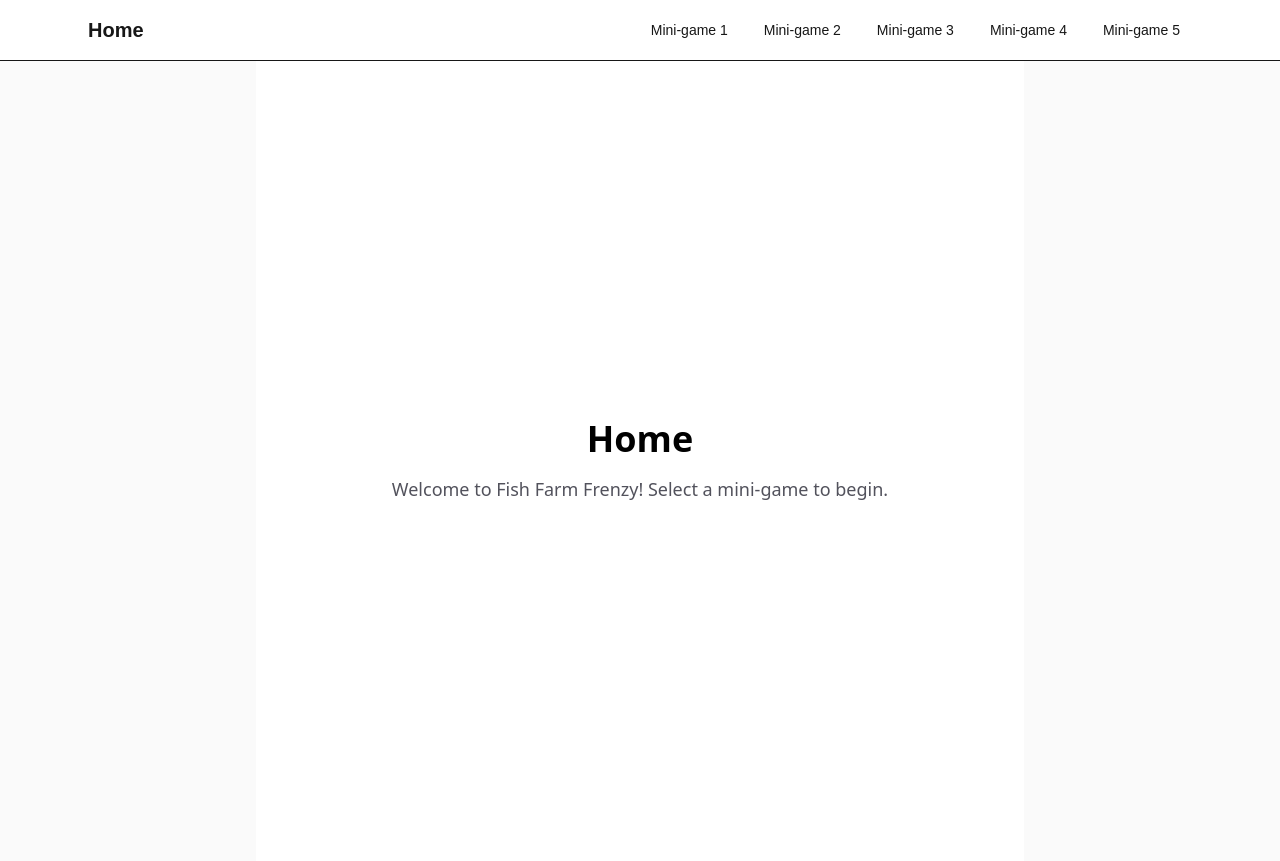
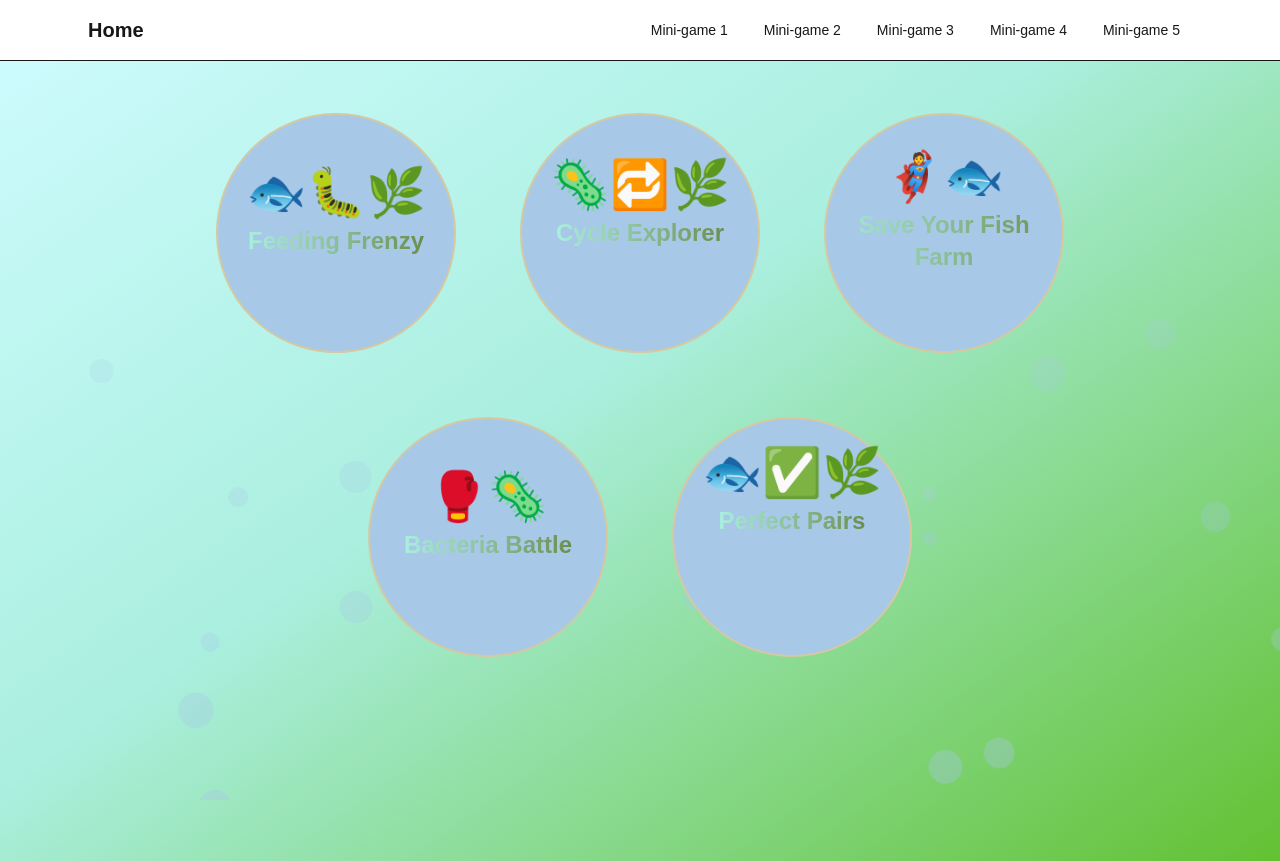
Before and after one commit to AshiJ7/FishFarmFrenzy, a Next.js app: page / in a window 1280 px wide. Built offline with nearby package versions, Linux system fonts and the light colour scheme.

Commit message:
Updated home screen

```diff
--- a/app/page.tsx
+++ b/app/page.tsx
@@ -1,14 +1,201 @@
-import Image from "next/image";
+import Link from "next/link";
+import { useMemo } from "react";
+
+//bubble animation
+const BubbleBackground = () => (
+  <div className="fixed inset-0 overflow-hidden pointer-events-none z-0">
+    {[...Array(18)].map((_, i) => {
+      const size = 12 + Math.random() * 24;
+      return (
+        <div
+          key={i}
+          className="absolute rounded-full opacity-40"
+          style={{
+            bottom: "-60px",
+            left: `${Math.random() * 100}%`,
+            width: `${size}px`,
+            height: `${size}px`,
+            backgroundColor: "var(--periwinkle)",
+            animation: `floatUp ${8 + Math.random() * 8}s linear infinite`,
+            animationDelay: `${Math.random() * 5}s`,
+          }}
+        />
+      );
+    })}
+
+      <style>{`
+      @keyframes floatUp {
+        0% { transform: translateY(0) scale(1); opacity: 0.4; }
+        100% { transform: translateY(-120vh) scale(1.3); opacity: 0; }
+      }
+      @keyframes gentleFloat {
+        0%, 100% { transform: translateY(0px); }
+        50% { transform: translateY(-6px); }
+      }
+      @keyframes rotateBounce {
+        0% { transform: rotate(0deg); }
+        50% { transform: rotate(10deg); }
+        100% { transform: rotate(0deg); }
+      }
+    `}</style>
+  </div>
+);
 
 export default function Home() {
-	return (
-		<div className="flex min-h-screen items-center justify-center bg-zinc-50 font-sans dark:bg-black">
-			<main className="flex min-h-screen w-full max-w-3xl flex-col items-center justify-center py-24 px-8 bg-white dark:bg-black">
-				<h1 className="text-4xl font-bold text-black dark:text-zinc-50">Home</h1>
-				<p className="mt-4 max-w-2xl text-center text-lg text-zinc-600 dark:text-zinc-400">
-					Welcome to Fish Farm Frenzy! Select a mini-game to begin.
-				</p>
-			</main>
-		</div>
-	);
+	const bubbleBackground = useMemo(() => <BubbleBackground />, []);
+
+  return (
+    <div className="relative min-h-screen px-4 py-8">
+      {bubbleBackground}
+
+      <div className="relative z-10 mx-auto flex w-full max-w-6xl flex-col items-center gap-4 sm:gap-6 md:flex-row md:flex-wrap md:justify-center">
+
+      {/*Game 1*/}
+      <Link
+        href="/mini-game-1"
+        className="group relative z-10 m-5 flex h-60 w-60 cursor-pointer flex-col items-center justify-center rounded-full text-white"
+        style={{
+          backgroundColor: "var(--periwinkle)",
+          border: "2px solid var(--color-border-light)",
+        }}
+      >
+        <div className="mb-2 inline-flex flex-row whitespace-nowrap text-5xl">🐟🐛🌿</div>
+        <h1
+          className="mb-2 text-center text-2xl font-extrabold"
+          style={{
+            backgroundImage: "linear-gradient(to right, var(--teal-medium), var(--olive-green))",
+            WebkitBackgroundClip: "text",
+            WebkitTextFillColor: "transparent",
+            backgroundClip: "text",
+          }}
+        >
+          Feeding Frenzy
+        </h1>
+        <p
+          className="px-4 text-center text-xs opacity-0 transition-opacity duration-300 group-hover:opacity-100"
+          style={{ color: "var(--color-text-secondary)" }}
+        >
+          Decide if each food is good or bad for the selected fish!
+        </p>
+      </Link>
+
+      {/*Game 2*/}
+      <Link
+        href="/mini-game-2"
+        className="group relative z-10 m-5 flex h-60 w-60 cursor-pointer flex-col items-center justify-center rounded-full text-white"
+        style={{
+          backgroundColor: "var(--periwinkle)",
+          border: "2px solid var(--color-border-light)",
+        }}
+      >
+        <div className="mb-2 inline-flex flex-row whitespace-nowrap text-5xl"> 🦠🔁🌿</div>
+        <h1
+          className="mb-2 text-center text-2xl font-extrabold"
+          style={{
+            backgroundImage: "linear-gradient(to right, var(--teal-medium), var(--olive-green))",
+            WebkitBackgroundClip: "text",
+            WebkitTextFillColor: "transparent",
+            backgroundClip: "text",
+          }}
+        >
+          Cycle Explorer
+        </h1>
+        <p
+          className="px-4 text-center text-xs opacity-0 transition-opacity duration-300 group-hover:opacity-100"
+          style={{ color: "var(--color-text-secondary)" }}
+        >
+          Learn about the nitrogen cycle and keep the aquaponics system balanced!
+        </p>
+      </Link>
+
+      {/*Game 3*/}
+      <Link
+        href="/mini-game-3"
+        className="group relative z-10 m-5 flex h-60 w-60 cursor-pointer flex-col items-center justify-center rounded-full text-white"
+        style={{
+          backgroundColor: "var(--periwinkle)",
+          border: "2px solid var(--color-border-light)",
+        }}
+      >
+        <div className="mb-2 inline-flex flex-row whitespace-nowrap text-5xl"> 🦸🐟 </div>
+        <h1
+          className="mb-2 text-center text-2xl font-extrabold"
+          style={{
+            backgroundImage: "linear-gradient(to right, var(--teal-medium), var(--olive-green))",
+            WebkitBackgroundClip: "text",
+            WebkitTextFillColor: "transparent",
+            backgroundClip: "text",
+          }}
+        >
+          Save Your Fish Farm
+        </h1>
+        <p
+          className="px-4 text-center text-xs opacity-0 transition-opacity duration-300 group-hover:opacity-100"
+          style={{ color: "var(--color-text-secondary)" }}
+        >
+          Make the right decisions to keep your aquaponics farm healthy!
+        </p>
+      </Link>
+
+      {/*Game 4*/}
+      <Link
+        href="/mini-game-4"
+        className="group relative z-10 m-5 flex h-60 w-60 cursor-pointer flex-col items-center justify-center rounded-full text-white"
+        style={{
+          backgroundColor: "var(--periwinkle)",
+          border: "2px solid var(--color-border-light)",
+        }}
+      >
+        <div className="mb-2 inline-flex flex-row whitespace-nowrap text-5xl"> 🥊🦠 </div>
+        <h1
+          className="mb-2 text-center text-2xl font-extrabold"
+          style={{
+            backgroundImage: "linear-gradient(to right, var(--teal-medium), var(--olive-green))",
+            WebkitBackgroundClip: "text",
+            WebkitTextFillColor: "transparent",
+            backgroundClip: "text",
+          }}
+        >
+          Bacteria Battle
+        </h1>
+        <p
+          className="px-4 text-center text-xs opacity-0 transition-opacity duration-300 group-hover:opacity-100"
+          style={{ color: "var(--color-text-secondary)" }}
+        >
+          Feed the bacteria nutrients while staying away from toxic waste!
+        </p>
+      </Link>
+
+      {/*Game 5*/}
+      <Link
+        href="/mini-game-5"
+        className="group relative z-10 m-5 flex h-60 w-60 cursor-pointer flex-col items-center justify-center rounded-full text-white"
+        style={{
+          backgroundColor: "var(--periwinkle)",
+          border: "2px solid var(--color-border-light)",
+        }}
+      >
+        <div className="mb-2 inline-flex flex-row whitespace-nowrap text-5xl">🐟✅🌿</div>
+        <h1
+          className="mb-2 text-center text-2xl font-extrabold"
+          style={{
+            backgroundImage: "linear-gradient(to right, var(--teal-medium), var(--olive-green))",
+            WebkitBackgroundClip: "text",
+            WebkitTextFillColor: "transparent",
+            backgroundClip: "text",
+          }}
+        >
+          Perfect Pairs
+        </h1>
+        <p
+          className="px-4 text-center text-xs opacity-0 transition-opacity duration-300 group-hover:opacity-100"
+          style={{ color: "var(--color-text-secondary)" }}
+        >
+          Match each fish with the best plant to grow with it in the aquaponics system!
+          After you finish, learn about traditional vs. aquaponics farms through the lettuce catching game.
+        </p>
+      </Link>
+      </div>
+    </div>
+  );
 }
```
